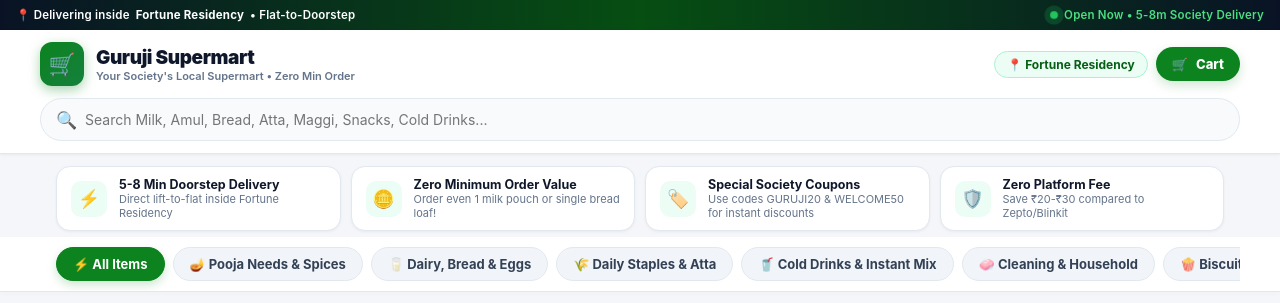
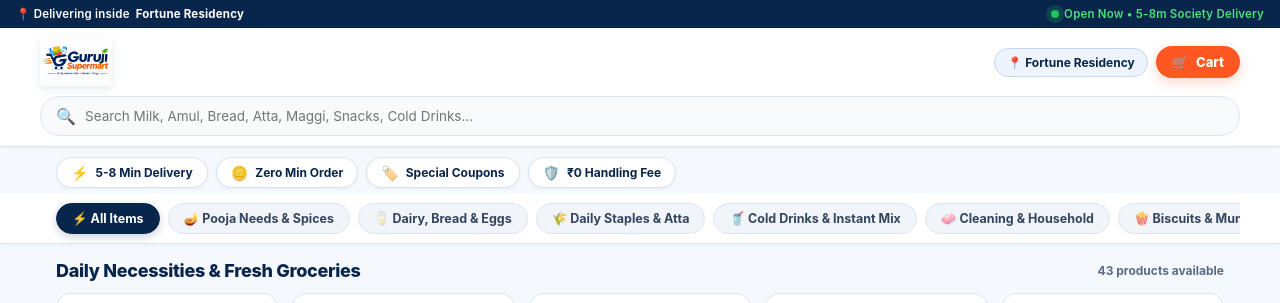
Before and after one commit to gg2912gg/guruji-supermart, a FastAPI app: page / in a window 1280 px wide. Shown: the top 303 px of the page. Run offline with FastAPI, Linux system fonts and the light colour scheme; data comes from the database, SQL or seed files in the repository.

Commit message:
Update official logo, navy/orange/green color palette, streamlined mobile header, and sleek feature strip

```diff
--- a/static/css/styles.css
+++ b/static/css/styles.css
@@ -1,23 +1,27 @@
 :root {
-  --primary: #0c831f;           /* Blinkit/Zepto iconic fresh green */
-  --primary-dark: #065f14;
-  --primary-light: #ecfdf5;
-  --primary-glow: rgba(12, 131, 31, 0.2);
-  --accent: #ff6000;            /* Quick commerce vibrant discount orange */
-  --accent-light: #fff7ed;
-  --dark: #0a0f1d;
-  --text-main: #111827;
-  --text-muted: #64748b;
-  --bg-page: #f4f6fa;
+  --primary-navy: #08254c;      /* Logo Navy Blue (Guruji) */
+  --primary-navy-dark: #041630;
+  --primary-navy-light: #eef4fc;
+  --primary-glow: rgba(8, 37, 76, 0.2);
+  --accent-orange: #ff5722;     /* Logo Orange (Supermart) */
+  --accent-orange-hover: #e64a19;
+  --accent-orange-light: #fff3ed;
+  --accent-glow: rgba(255, 87, 34, 0.25);
+  --leaf-green: #16a34a;        /* Logo Leaf Accent */
+  --leaf-green-light: #ecfdf5;
+  --dark: #07172c;
+  --text-main: #0f172a;
+  --text-muted: #5b6b82;
+  --bg-page: #f5f8fc;
   --bg-card: #ffffff;
-  --border: #e2e8f0;
-  --border-light: #f1f5f9;
+  --border: #dbe4f0;
+  --border-light: #edf2f9;
   --radius-sm: 8px;
   --radius-md: 14px;
-  --radius-lg: 22px;
-  --shadow-sm: 0 1px 3px rgba(0, 0, 0, 0.05);
-  --shadow-md: 0 6px 16px rgba(0, 0, 0, 0.08);
-  --shadow-lg: 0 14px 34px rgba(10, 15, 29, 0.14);
+  --radius-lg: 20px;
+  --shadow-sm: 0 1px 3px rgba(8, 37, 76, 0.05);
+  --shadow-md: 0 6px 18px rgba(8, 37, 76, 0.08);
+  --shadow-lg: 0 14px 34px rgba(8, 37, 76, 0.14);
 }
 
 * {
@@ -47,17 +51,12 @@ body {
   to { transform: translateY(0); opacity: 1; }
 }
 
-@keyframes shimmer {
-  0% { background-position: -200% 0; }
-  100% { background-position: 200% 0; }
-}
-
-/* Header & Top Bar */
+/* Ultra Clean Mobile Top Bar */
 .top-society-banner {
-  background: linear-gradient(90deg, #091325 0%, #064e12 50%, #091325 100%);
+  background: var(--primary-navy);
   color: #ffffff;
   font-size: 11.5px;
-  padding: 8px 16px;
+  padding: 7px 16px;
   display: flex;
   justify-content: space-between;
   align-items: center;
@@ -72,22 +71,23 @@ body {
 }
 
 .live-beacon {
-  width: 8px;
-  height: 8px;
+  width: 7.5px;
+  height: 7.5px;
   background: #22c55e;
   border-radius: 50%;
   display: inline-block;
   animation: pulseDot 2s infinite;
 }
 
+/* Header */
 .store-header {
   background: #ffffff;
   position: sticky;
   top: 0;
   z-index: 50;
-  border-bottom: 1px solid var(--border);
+  border-bottom: 1.5px solid var(--border);
   box-shadow: var(--shadow-sm);
-  padding: 12px 16px;
+  padding: 10px 16px;
 }
 
 .header-container {
@@ -95,7 +95,7 @@ body {
   margin: 0 auto;
   display: flex;
   flex-direction: column;
-  gap: 12px;
+  gap: 10px;
 }
 
 .header-top {
@@ -107,68 +107,54 @@ body {
 .brand-wrapper {
   display: flex;
   align-items: center;
-  gap: 12px;
+  gap: 10px;
   text-decoration: none;
   color: inherit;
 }
 
-.brand-logo-icon {
-  width: 44px;
-  height: 44px;
-  background: linear-gradient(135deg, #0c831f 0%, #15803d 100%);
-  color: white;
-  border-radius: 12px;
+.brand-logo-img {
+  height: 48px;
+  width: auto;
+  object-fit: contain;
+  filter: drop-shadow(0 2px 4px rgba(8, 37, 76, 0.1));
+}
+
+@media (max-width: 480px) {
+  .brand-logo-img {
+    height: 42px;
+  }
+}
+
+.header-actions {
   display: flex;
   align-items: center;
-  justify-content: center;
-  font-size: 22px;
-  box-shadow: 0 4px 12px rgba(12, 131, 31, 0.35);
-}
-
-.brand-text h1 {
-  font-size: 19px;
-  font-weight: 900;
-  letter-spacing: -0.4px;
-  color: #0f172a;
-  display: flex;
-  align-items: center;
-  gap: 6px;
-}
-
-.brand-text p {
-  font-size: 11px;
-  color: var(--text-muted);
-  font-weight: 600;
-  display: flex;
-  align-items: center;
-  gap: 4px;
+  gap: 8px;
 }
 
 .society-badge-pill {
-  background: #ecfdf5;
-  color: #065f14;
-  border: 1px solid #a7f3d0;
-  padding: 5px 12px;
+  background: var(--primary-navy-light);
+  color: var(--primary-navy);
+  border: 1px solid #c2d6f0;
+  padding: 6px 12px;
   border-radius: 20px;
   font-size: 12px;
-  font-weight: 700;
+  font-weight: 750;
   display: flex;
   align-items: center;
-  gap: 6px;
+  gap: 5px;
   cursor: pointer;
   transition: all 0.2s;
 }
 
 .society-badge-pill:hover {
-  background: #d1fae5;
-  transform: translateY(-1px);
+  background: #d8e7fa;
 }
 
 .header-cart-btn {
-  background: var(--primary);
+  background: var(--accent-orange);
   color: white;
   border: none;
-  padding: 9px 16px;
+  padding: 8px 16px;
   border-radius: 24px;
   font-weight: 800;
   font-size: 13px;
@@ -177,15 +163,15 @@ body {
   gap: 8px;
   cursor: pointer;
   transition: all 0.2s;
-  box-shadow: 0 4px 12px var(--primary-glow);
+  box-shadow: 0 4px 12px var(--accent-glow);
 }
 
 .header-cart-btn:hover {
-  background: var(--primary-dark);
+  background: var(--accent-orange-hover);
   transform: translateY(-1px);
 }
 
-/* Quick Commerce Search Input */
+/* Search Bar */
 .search-wrapper {
   position: relative;
   width: 100%;
@@ -193,20 +179,20 @@ body {
 
 .search-input {
   width: 100%;
-  padding: 12px 18px 12px 44px;
+  padding: 11px 18px 11px 44px;
   border: 1.5px solid var(--border);
   border-radius: 28px;
   background: #f8fafc;
-  font-size: 14px;
-  color: #0f172a;
+  font-size: 13.5px;
+  color: var(--text-main);
   outline: none;
   transition: all 0.2s;
 }
 
 .search-input:focus {
-  border-color: var(--primary);
+  border-color: var(--primary-navy);
   background: #ffffff;
-  box-shadow: 0 0 0 4px var(--primary-glow);
+  box-shadow: 0 0 0 3px var(--primary-glow);
 }
 
 .search-icon {
@@ -214,8 +200,8 @@ body {
   left: 16px;
   top: 50%;
   transform: translateY(-50%);
-  color: #94a3b8;
-  font-size: 17px;
+  color: #788ba3;
+  font-size: 16px;
 }
 
 .search-clear-btn {
@@ -236,61 +222,51 @@ body {
   color: #475569;
 }
 
-/* Stories / Quick Promo Badges Carousel */
-.promo-strip-wrapper {
+/* Compact, Sleek Feature Badges Strip (Clean & Non-Intrusive) */
+.features-strip-wrapper {
   max-width: 1200px;
-  margin: 12px auto 6px auto;
+  margin: 10px auto 4px auto;
   padding: 0 16px;
 }
 
-.promo-strip {
-  display: grid;
-  grid-template-columns: repeat(auto-fit, minmax(220px, 1fr));
-  gap: 10px;
+.features-strip {
+  display: flex;
+  gap: 8px;
+  overflow-x: auto;
+  scrollbar-width: none;
+  padding-bottom: 2px;
 }
 
-.promo-pill-card {
+.features-strip::-webkit-scrollbar {
+  display: none;
+}
+
+.feature-chip {
   background: #ffffff;
   border: 1px solid var(--border);
-  border-radius: 14px;
-  padding: 10px 14px;
+  border-radius: 20px;
+  padding: 6px 14px;
   display: flex;
   align-items: center;
-  gap: 12px;
+  gap: 7px;
+  white-space: nowrap;
+  font-size: 12px;
+  font-weight: 700;
+  color: var(--primary-navy);
   box-shadow: var(--shadow-sm);
-  transition: transform 0.15s;
 }
 
-.promo-pill-card:hover {
-  transform: translateY(-1px);
+.feature-chip span.icon {
+  font-size: 14px;
 }
 
-.promo-icon-circle {
-  width: 36px;
-  height: 36px;
-  border-radius: 10px;
-  background: #ecfdf5;
-  display: flex;
-  align-items: center;
-  justify-content: center;
-  font-size: 18px;
-  flex-shrink: 0;
+.feature-chip span.highlight {
+  color: var(--accent-orange);
 }
 
-.promo-info strong {
-  font-size: 12.5px;
-  color: #0f172a;
-  display: block;
-}
-
-.promo-info p {
-  font-size: 11px;
-  color: var(--text-muted);
-}
-
-/* Dynamic Free Delivery Progress Bar (Cart Conversion Booster) */
+/* Free Delivery Progress Bar */
 .free-delivery-meter {
-  background: #f0fdf4;
+  background: var(--leaf-green-light);
   border: 1px dashed #86efac;
   border-radius: 12px;
   padding: 10px 14px;
@@ -326,15 +302,15 @@ body {
   background: #ffffff;
   border-bottom: 1px solid var(--border);
   position: sticky;
-  top: 76px;
+  top: 72px;
   z-index: 40;
-  box-shadow: 0 2px 4px rgba(0, 0, 0, 0.02);
+  box-shadow: 0 2px 4px rgba(8, 37, 76, 0.03);
 }
 
 .category-bar {
   max-width: 1200px;
   margin: 0 auto;
-  padding: 10px 16px;
+  padding: 9px 16px;
   display: flex;
   gap: 8px;
   overflow-x: auto;
@@ -347,13 +323,13 @@ body {
 
 .cat-pill {
   white-space: nowrap;
-  background: #f1f5f9;
-  border: 1px solid #e2e8f0;
+  background: #f1f5fa;
+  border: 1px solid var(--border);
   border-radius: 20px;
-  padding: 8px 16px;
-  font-size: 13px;
+  padding: 7px 15px;
+  font-size: 12.5px;
   font-weight: 700;
-  color: #334155;
+  color: #33445c;
   cursor: pointer;
   display: flex;
   align-items: center;
@@ -362,16 +338,16 @@ body {
 }
 
 .cat-pill.active {
-  background: var(--primary);
-  border-color: var(--primary);
+  background: var(--primary-navy);
+  border-color: var(--primary-navy);
   color: white;
-  box-shadow: 0 4px 10px var(--primary-glow);
+  box-shadow: 0 3px 8px var(--primary-glow);
 }
 
 /* Product Section */
 .main-container {
   max-width: 1200px;
-  margin: 18px auto;
+  margin: 16px auto;
   padding: 0 16px;
 }
 
@@ -379,13 +355,13 @@ body {
   display: flex;
   justify-content: space-between;
   align-items: center;
-  margin-bottom: 14px;
+  margin-bottom: 12px;
 }
 
 .section-title {
-  font-size: 19px;
+  font-size: 18px;
   font-weight: 850;
-  color: #0f172a;
+  color: var(--primary-navy);
   letter-spacing: -0.3px;
 }
 
--- a/templates/admin.html
+++ b/templates/admin.html
@@ -147,10 +147,10 @@
   <!-- Admin Top Bar -->
   <nav class="admin-navbar">
     <div class="admin-brand">
-      <span style="font-size: 24px;">🏪</span>
+      <img src="/static/images/logo.png" alt="Guruji Supermart" style="height: 38px; width: auto; background: white; padding: 2px 8px; border-radius: 8px;">
       <div>
-        <h2>Guruji Supermart</h2>
-        <span style="font-size: 11px; color: #94a3b8;">Fortune Residency Store Admin & Dispatch</span>
+        <h2 style="font-size: 15px; margin: 0;">Merchant Dispatch & Control</h2>
+        <span style="font-size: 11px; color: #94a3b8;">Fortune Residency</span>
       </div>
     </div>
 
--- a/templates/index.html
+++ b/templates/index.html
@@ -3,16 +3,16 @@
 <head>
   <meta charset="UTF-8">
   <meta name="viewport" content="width=device-width, initial-scale=1.0, maximum-scale=1.0, user-scalable=no">
-  <title>Guruji Supermart | Fortune Residency 5-8 Min Society Delivery</title>
-  <meta name="description" content="Order daily groceries, dairy, milk, bread & snacks from Guruji Supermart. Ultra-fast 5-8 minute delivery straight to your flat in Fortune Residency, Rajnagar Extension.">
+  <title>Guruji Supermart | Fortune Residency 5-8 Min Delivery</title>
+  <meta name="description" content="Order daily groceries, dairy, milk, bread & snacks from Guruji Supermart. Fast 5-8 minute delivery inside Fortune Residency with zero minimum order.">
   <link rel="stylesheet" href="/static/css/styles.css">
 </head>
 <body>
 
-  <!-- Top Announcement Bar -->
+  <!-- Minimal Clean Top Banner -->
   <div class="top-society-banner">
-    <span>📍 Delivering inside <strong>Fortune Residency</strong> • Flat-to-Doorstep</span>
-    <span id="store-status-badge"><span class="live-beacon"></span> Open Now • 5-8m Delivery</span>
+    <span>📍 Delivering inside <strong>Fortune Residency</strong></span>
+    <span id="store-status-badge"><span class="live-beacon"></span> 5-8 Mins</span>
   </div>
 
   <!-- Store Header -->
@@ -20,14 +20,10 @@
     <div class="header-container">
       <div class="header-top">
         <a href="/" class="brand-wrapper">
-          <div class="brand-logo-icon">🛒</div>
-          <div class="brand-text">
-            <h1>Guruji Supermart</h1>
-            <p>Your Society's Local Supermart • Zero Min Order</p>
-          </div>
+          <img src="/static/images/logo.png" alt="Guruji Supermart - Daily Necessities • Better Living" class="brand-logo-img">
         </a>
 
-        <div class="header-actions" style="display: flex; align-items: center; gap: 8px;">
+        <div class="header-actions">
           <button class="society-badge-pill" id="header-society-pill" onclick="openSocietyModal()">
             📍 Fortune Residency
           </button>
@@ -38,7 +34,7 @@
         </div>
       </div>
 
-      <!-- Quick-Commerce Search Bar -->
+      <!-- Quick Commerce Search Bar -->
       <div class="search-wrapper">
         <span class="search-icon">🔍</span>
         <input type="text" id="search-input" class="search-input" placeholder="Search Milk, Amul, Bread, Atta, Maggi, Snacks, Cold Drinks...">
@@ -47,36 +43,24 @@
     </div>
   </header>
 
-  <!-- Quick Promo Badges Carousel (Blinkit / Zepto Style) -->
-  <section class="promo-strip-wrapper">
-    <div class="promo-strip">
-      <div class="promo-pill-card">
-        <div class="promo-icon-circle">⚡</div>
-        <div class="promo-info">
-          <strong>5-8 Min Doorstep Delivery</strong>
-          <p>Direct lift-to-flat inside Fortune Residency</p>
-        </div>
+  <!-- Clean, Compact Feature Chips Strip -->
+  <section class="features-strip-wrapper">
+    <div class="features-strip">
+      <div class="feature-chip">
+        <span class="icon">⚡</span>
+        <span><strong>5-8 Min</strong> Delivery</span>
       </div>
-      <div class="promo-pill-card">
-        <div class="promo-icon-circle">🪙</div>
-        <div class="promo-info">
-          <strong>Zero Minimum Order Value</strong>
-          <p>Order even 1 milk pouch or single bread loaf!</p>
-        </div>
+      <div class="feature-chip">
+        <span class="icon">🪙</span>
+        <span><strong>Zero</strong> Min Order</span>
       </div>
-      <div class="promo-pill-card">
-        <div class="promo-icon-circle">🏷️</div>
-        <div class="promo-info">
-          <strong>Special Society Coupons</strong>
-          <p>Use codes GURUJI20 & WELCOME50 for instant discounts</p>
-        </div>
+      <div class="feature-chip">
+        <span class="icon">🏷️</span>
+        <span>Special <strong class="highlight">Coupons</strong></span>
       </div>
-      <div class="promo-pill-card">
-        <div class="promo-icon-circle">🛡️</div>
-        <div class="promo-info">
-          <strong>Zero Platform Fee</strong>
-          <p>Save ₹20-₹30 compared to Zepto/Blinkit</p>
-        </div>
+      <div class="feature-chip">
+        <span class="icon">🛡️</span>
+        <span><strong>₹0</strong> Handling Fee</span>
       </div>
     </div>
   </section>
@@ -91,8 +75,8 @@
   <!-- Products Main Grid -->
   <main class="main-container">
     <div class="section-header">
-      <h2 class="section-title" id="section-title">Daily Essentials & Fresh Groceries</h2>
-      <span id="item-count-label" style="font-size: 12px; font-weight: 700; color: #64748b;">Loading products...</span>
+      <h2 class="section-title" id="section-title">Daily Necessities & Fresh Groceries</h2>
+      <span id="item-count-label" style="font-size: 12px; font-weight: 700; color: #5b6b82;">Loading products...</span>
     </div>
 
     <div class="product-grid" id="products-grid">
@@ -130,8 +114,8 @@
       <!-- Coupon Code Box in Cart -->
       <div id="cart-coupon-box" class="coupon-section" style="display: none;">
         <div style="display: flex; justify-content: space-between; align-items: center;">
-          <strong style="font-size: 13px; color: #92400e;">🎟️ Have a Coupon Code?</strong>
-          <span style="font-size: 11px; color: #b45309;">Apply for discount</span>
+          <strong style="font-size: 13px; color: #b43b00;">🎟️ Have a Coupon Code?</strong>
+          <span style="font-size: 11px; color: #ff5722; font-weight: 700;">Apply for discount</span>
         </div>
 
         <div class="coupon-input-row">
@@ -154,7 +138,11 @@
         </div>
         <div class="bill-row">
           <span>Delivery Charge</span>
-          <span id="summary-delivery-fee" style="font-weight: 700; color: #0c831f;">FREE</span>
+          <span id="summary-delivery-fee" style="font-weight: 750; color: #16a34a;">FREE</span>
+        </div>
+        <div class="bill-row">
+          <span>Platform & Handling Fee</span>
+          <span style="color: #16a34a; font-weight: 750;">₹0 (Saved ₹25 compared to others)</span>
         </div>
         <div class="bill-row savings" id="summary-coupon-row" style="display: none;">
           <span id="summary-coupon-name">Coupon Discount</span>
@@ -182,13 +170,13 @@
       <div class="modal-header">
         <div>
           <h3>🏢 Society Flat Delivery</h3>
-          <p style="font-size: 11px; color: #64748b;">Direct lift delivery inside Fortune Residency</p>
+          <p style="font-size: 11px; color: #5b6b82;">Direct delivery inside Fortune Residency</p>
         </div>
         <button class="modal-close-btn" onclick="closeCheckoutModal()">✕</button>
       </div>
 
       <form id="society-checkout-form">
-        <div style="background: #ecfdf5; padding: 10px 14px; border-radius: 12px; margin-bottom: 14px; font-size: 12px; color: #166534; font-weight: 700; border: 1px solid #a7f3d0;">
+        <div style="background: var(--primary-navy-light); padding: 10px 14px; border-radius: 12px; margin-bottom: 14px; font-size: 12px; color: var(--primary-navy); font-weight: 750; border: 1px solid #c2d6f0;">
           ⚡ Delivery in 5-8 Minutes • Total Payable: <strong id="checkout-total-badge">₹0</strong>
         </div>
 
@@ -228,11 +216,11 @@
         <div class="form-group" style="margin-top: 6px;">
           <label>Payment Mode</label>
           <div style="display: flex; gap: 8px; flex-wrap: wrap;">
-            <label style="flex: 1; min-width: 130px; display: flex; align-items: center; gap: 8px; background: #f8fafc; border: 1.5px solid #cbd5e1; padding: 10px 12px; border-radius: 10px; font-size: 12px; cursor: pointer;">
+            <label style="flex: 1; min-width: 130px; display: flex; align-items: center; gap: 8px; background: #f8fafc; border: 1.5px solid var(--border); padding: 10px 12px; border-radius: 10px; font-size: 12px; cursor: pointer;">
               <input type="radio" name="payment-method" value="COD" checked>
               <strong>💵 Cash on Delivery</strong>
             </label>
-            <label style="flex: 1; min-width: 130px; display: flex; align-items: center; gap: 8px; background: #f8fafc; border: 1.5px solid #cbd5e1; padding: 10px 12px; border-radius: 10px; font-size: 12px; cursor: pointer;">
+            <label style="flex: 1; min-width: 130px; display: flex; align-items: center; gap: 8px; background: #f8fafc; border: 1.5px solid var(--border); padding: 10px 12px; border-radius: 10px; font-size: 12px; cursor: pointer;">
               <input type="radio" name="payment-method" value="UPI_DELIVERY">
               <strong>📲 UPI QR on Delivery</strong>
             </label>
@@ -258,7 +246,7 @@
       <div class="modal-header">
         <div>
           <h3>📍 Choose Your Society</h3>
-          <p style="font-size: 11px; color: #64748b;">Ultra-fast doorstep delivery</p>
+          <p style="font-size: 11px; color: #5b6b82;">Direct society delivery</p>
         </div>
         <button class="modal-close-btn" onclick="closeSocietyModal()">✕</button>
       </div>
@@ -274,10 +262,10 @@
       <a href="/">Home Store</a>
       <a href="/track">Track Order</a>
       <a href="https://wa.me/919818854321" target="_blank">WhatsApp Store</a>
-      <a href="/admin" target="_blank" style="color: #60a5fa;">Merchant Admin</a>
+      <a href="/admin" target="_blank" style="color: #ff9800;">Merchant Admin</a>
     </div>
-    <p><strong>Guruji Supermart</strong> • Serving Fortune Residency, Rajnagar Extension</p>
-    <p style="font-size: 11px; margin-top: 6px; opacity: 0.7;">Zero Minimum Order Value • 5-8 Min Direct-to-Flat Delivery</p>
+    <p><strong>Guruji Supermart</strong> • Daily Necessities • Better Living</p>
+    <p style="font-size: 11px; margin-top: 6px; opacity: 0.8;">Delivering inside Fortune Residency, Rajnagar Extension</p>
   </footer>
 
   <script src="/static/js/app.js"></script>
```
Also changed, not shown: other parts of static/css/styles.css (+55 -55 lines), templates/track.html (+4 -8 lines), static/images/logo.png (added).
